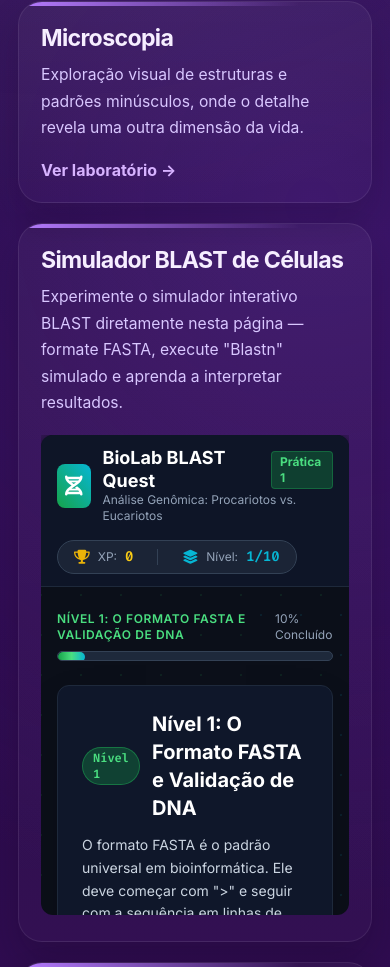
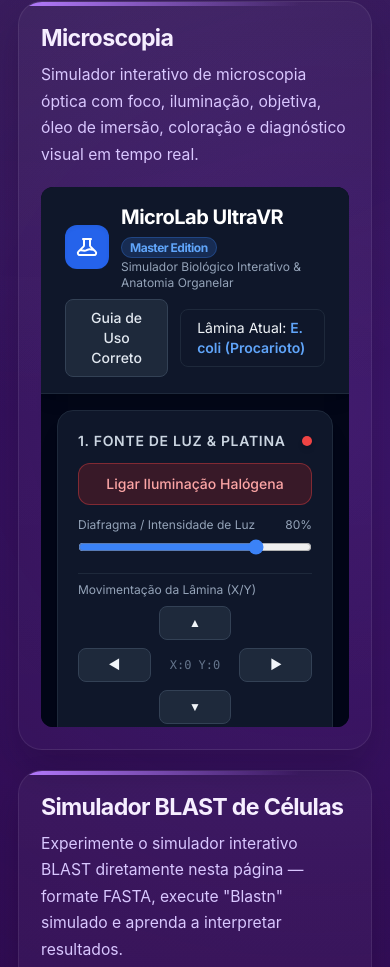
Before and after one commit to brued25/meulaboratorio, a plain HTML site: page index.html in a window 390 px wide. Shown: the part 1319-2286 px from the top of the page. Drawn offline with nearby package versions, Linux system fonts and the light colour scheme.

Commit message:
Integrate the microscope simulator in the microscopy section of the main site and make the cards show the interactive lab directly.

```diff
--- a/index.html
+++ b/index.html
@@ -305,7 +305,7 @@
       font-size:0.95rem;
     }
 
-    iframe.simulator-embed{width:100%;height:750px;border:0;border-radius:12px}
+    iframe.simulator-embed{width:100%;height:860px;border:0;border-radius:12px; display:block; background:#060b14}
 
     .simulator-wrapper{position:relative}
     .simulator-overlay{position:absolute;inset:0;display:block;text-indent:-9999px;cursor:pointer}
@@ -314,7 +314,7 @@
     @media (max-width: 900px){
       .hero{grid-template-columns:1fr; min-height:auto; padding-top:22px;}
       .grid{grid-template-columns:1fr 1fr;}
-      iframe.simulator-embed{height:560px}
+      iframe.simulator-embed{height:620px}
     }
 
     @media (max-width: 640px){
@@ -324,7 +324,7 @@
       .container{padding:0 18px 40px;}
       .hero-copy{padding:30px 22px;}
       .hero-panel{padding:22px;}
-      iframe.simulator-embed{height:480px}
+      iframe.simulator-embed{height:540px}
     }
   </style>
 </head>
@@ -385,8 +385,11 @@
     <section class="grid" aria-label="Seção de biologia">
       <article class="card">
         <h3>Microscopia</h3>
-        <p>Exploração visual de estruturas e padrões minúsculos, onde o detalhe revela uma outra dimensão da vida.</p>
-        <a href="#">Ver laboratório →</a>
+        <p>Simulador interativo de microscopia óptica com foco, iluminação, objetiva, óleo de imersão, coloração e diagnóstico visual em tempo real.</p>
+        <div class="simulator-wrapper">
+          <iframe class="simulator-embed" src="./biologia/microlab_ultravr.html" title="MicroLab UltraVR"></iframe>
+          <a class="simulator-overlay" href="./biologia/microlab_ultravr.html" target="_blank" aria-label="Abrir simulador em página completa">Abrir simulador</a>
+        </div>
       </article>
 
       <article class="card">
```
